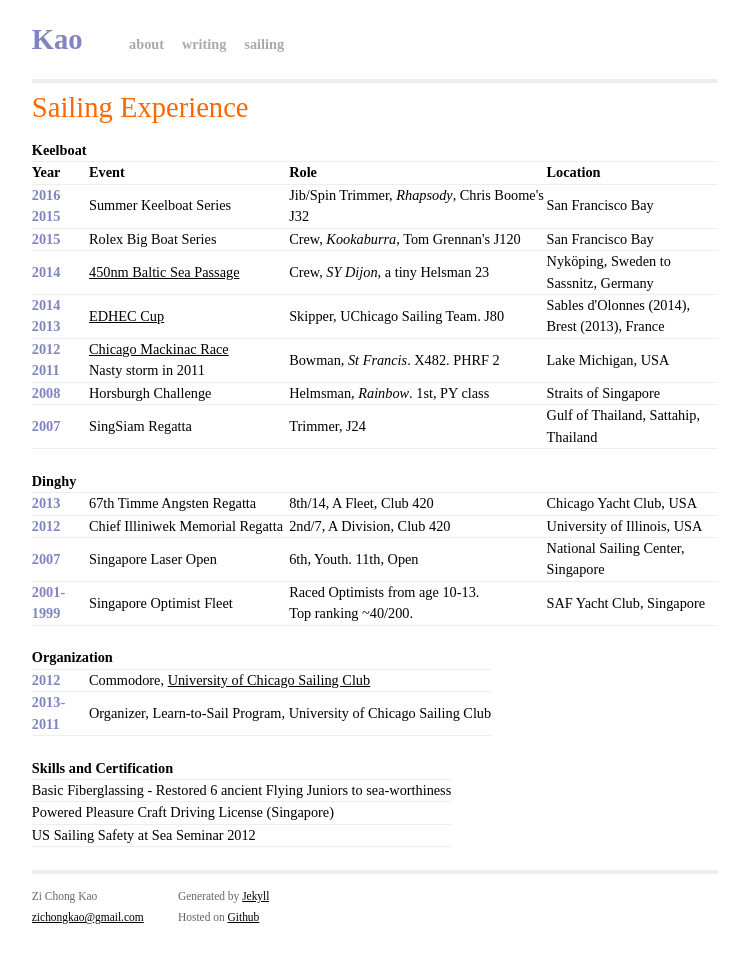
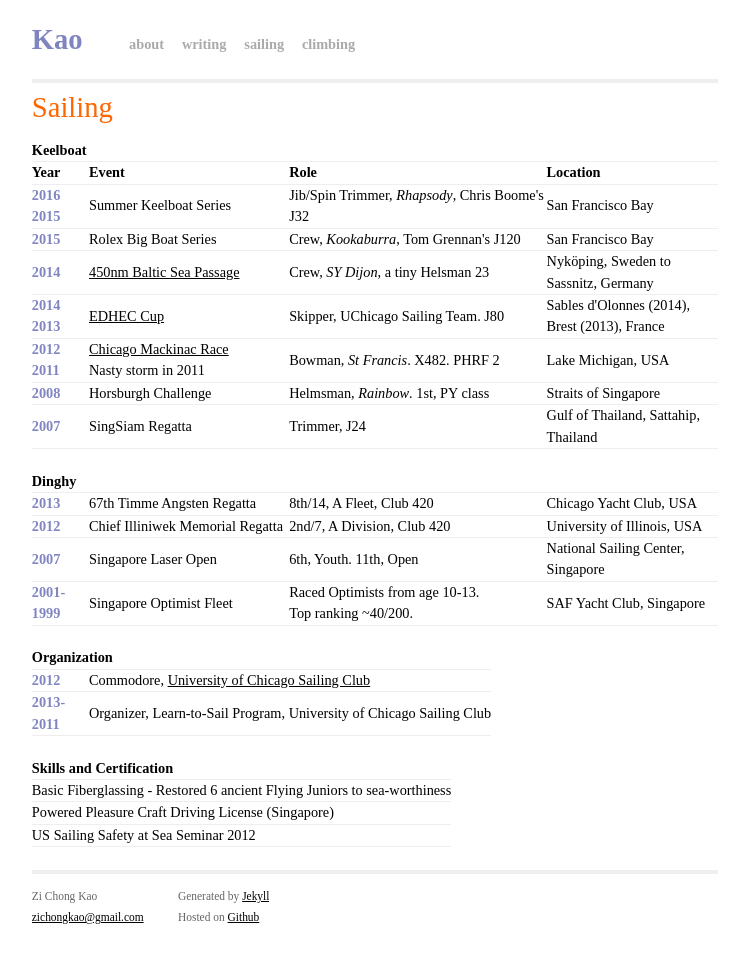
Before and after one commit to zichongkao/zichongkao.github.io, a Jekyll site: the page built from sailing.html, in a window 1280 px wide. Shown: the whole page, without its empty margins (265-1014 px from the left). Built offline with Jekyll 4.4.1, drawn with Linux system fonts in a browser that asks for light colours.

Commit message:
climbing add

```diff
--- a/_layouts/default.html
+++ b/_layouts/default.html
@@ -25,6 +25,7 @@
             <a class="extra" href="/index.html">about</a>
             <a class="extra" href="/writing.html">writing</a>
             <a class="extra" href="/sailing.html">sailing</a>
+            <a class="extra" href="/climbing.html">climbing</a>
           </div>
 
           {{ content }}
--- a/css/main.css
+++ b/css/main.css
@@ -55,10 +55,24 @@ tr {
   border-bottom:1px solid #eee;
 }
 
+td.year{
+  color: #8085C1;
+  font-weight: 700;
+  width: 4em;
+}
+
 td.date{
   color: #8085C1;
   font-weight: 700;
-  width: 4em;
+  width: 7em;
+}
+
+td.route{
+  width: 20em;
+}
+
+td.grade{
+  width: 8em;
 }
 
 td.event{
--- a/sailing.html
+++ b/sailing.html
@@ -4,7 +4,7 @@ title: Kao's Website - Sailing
 ---
 
 <div id="home">
-  <h1>Sailing Experience</h1>
+  <h1>Sailing</h1>
     <br>
     <h2>Keelboat</h2>
       <table>
@@ -15,43 +15,43 @@ title: Kao's Website - Sailing
           <th>Location</th>
         </tr>
         <tr>
-          <td class="date">2016<br>2015</td>
+          <td class="year">2016<br>2015</td>
           <td class="event">Summer Keelboat Series</td>
           <td class="role">Jib/Spin Trimmer, <em>Rhapsody</em>, Chris Boome's J32</td>
           <td class="location">San Francisco Bay</td>
         </tr>
         <tr>
-          <td class="date">2015</td>
+          <td class="year">2015</td>
           <td class="event">Rolex Big Boat Series</td>
           <td class="role">Crew, <em>Kookaburra</em>, Tom Grennan's J120</td>
           <td class="location">San Francisco Bay</td>
         </tr>
         <tr>
-          <td class="date">2014</td>
+          <td class="year">2014</td>
           <td class="event"><a href='http://sydijon.com'>450nm Baltic Sea Passage</a></td>
           <td class="role">Crew, <em>SY Dijon</em>, a tiny Helsman 23</td>
           <td class="location">Nyk&ouml;ping, Sweden to Sassnitz, Germany</td>
         </tr>
         <tr>
-          <td class="date">2014<br>2013</td>
+          <td class="year">2014<br>2013</td>
           <td class="event"><a href='http://www.ccedhec.com'>EDHEC Cup</a></td>
           <td class="role">Skipper, UChicago Sailing Team. J80</td>
           <td class="location">Sables d'Olonnes (2014), <br>Brest (2013), France</td>
         </tr>
         <tr>
-          <td class="date">2012<br>2011</td>
+          <td class="year">2012<br>2011</td>
           <td class="event"><a href='http://www.cycracetomackinac.com'>Chicago Mackinac Race</a><br>Nasty storm in 2011</td>
           <td class="role">Bowman, <em>St Francis</em>. X482. PHRF 2</td>
           <td class="location">Lake Michigan, USA</td>
         </tr>
         <tr>
-          <td class="date">2008</td>
+          <td class="year">2008</td>
           <td class="event">Horsburgh Challenge</td>
           <td class="role">Helmsman, <em>Rainbow</em>. 1st, PY class</td>
           <td class="location">Straits of Singapore</td>
         </tr>
         <tr>
-          <td class="date">2007</td>
+          <td class="year">2007</td>
           <td class="event">SingSiam Regatta</td>
           <td class="role">Trimmer, J24</td>
           <td class="location">Gulf of Thailand, Sattahip, Thailand</td>
@@ -61,25 +61,25 @@ title: Kao's Website - Sailing
     <h2>Dinghy</h2>
       <table>
         <tr>
-          <td class="date">2013</td>
+          <td class="year">2013</td>
           <td class="event">67th Timme Angsten Regatta</td>
           <td class="role">8th/14, A Fleet, Club 420</td>
           <td class="location">Chicago Yacht Club, USA</td>
         </tr>
         <tr>
-          <td class="date">2012</td>
+          <td class="year">2012</td>
           <td class="event">Chief Illiniwek Memorial Regatta</td>
           <td class="role">2nd/7, A Division, Club 420</td>
           <td class="location">University of Illinois, USA</td>
         </tr>
         <tr>
-          <td class="date">2007</td>
+          <td class="year">2007</td>
           <td class="event">Singapore Laser Open</td>
           <td class="role">6th, Youth. 11th, Open</td>
           <td class="location">National Sailing Center, Singapore</td>
         </tr>
         <tr>
-          <td class="date">2001-<br>1999</td>
+          <td class="year">2001-<br>1999</td>
           <td class="event">Singapore Optimist Fleet</td>
           <td class="role">Raced Optimists from age 10-13. <br>Top ranking ~40/200. </td>
           <td class="location">SAF Yacht Club, Singapore</td>
@@ -89,11 +89,11 @@ title: Kao's Website - Sailing
     <h2>Organization</h2>
       <table>
         <tr>
-          <td class="date">2012</td>
+          <td class="year">2012</td>
           <td class="service">Commodore, <a href='http://sailclub.uchicago.edu'>University of Chicago Sailing Club</a></td>
         </tr>
         <tr>
-          <td class="date">2013-<br>2011</td>
+          <td class="year">2013-<br>2011</td>
           <td class="service">Organizer, Learn-to-Sail Program, University of Chicago Sailing Club</td>
         </tr>
       </table>
```
Also changed, not shown: climbing.html (added, +60 -0 lines).
